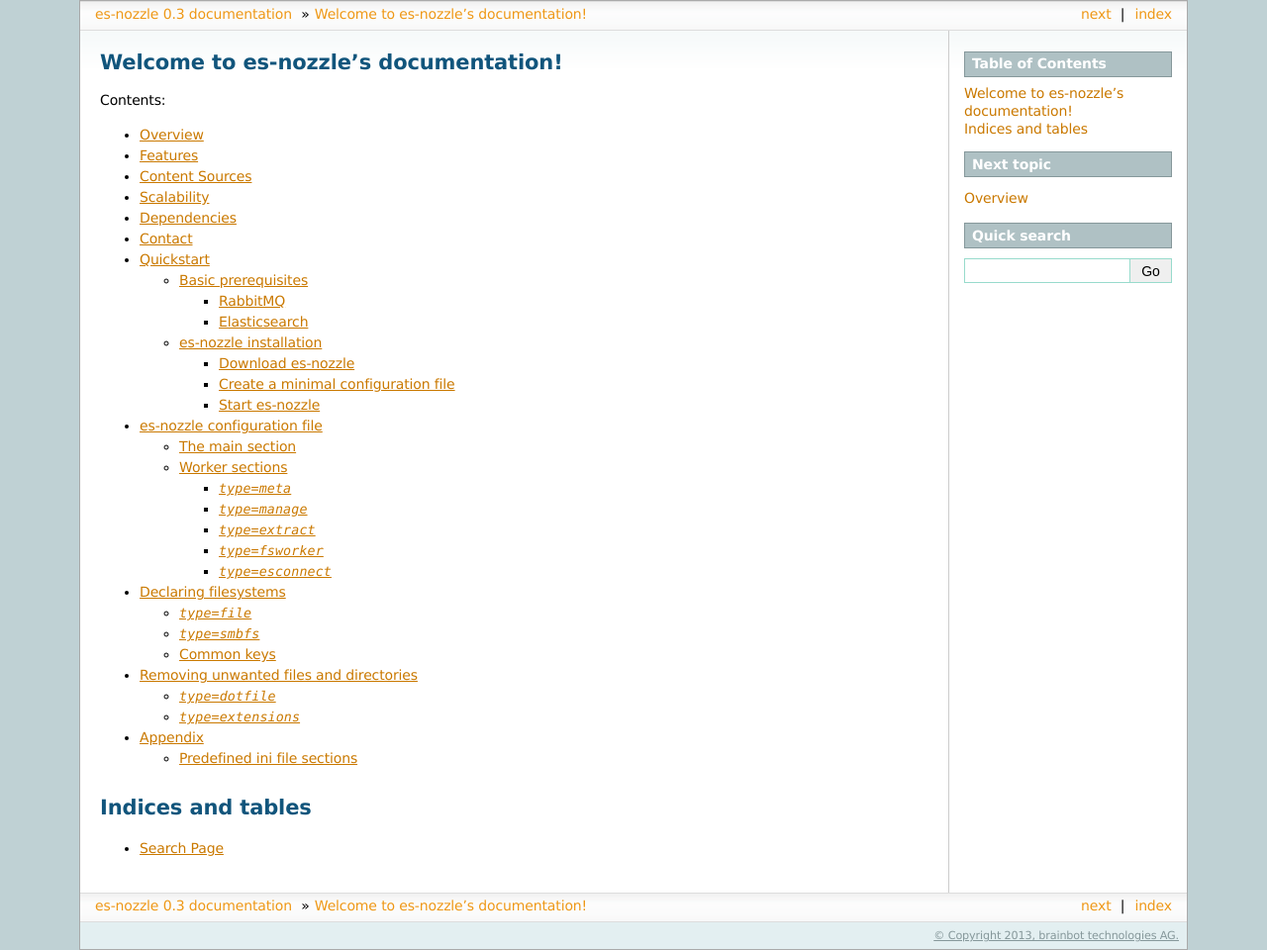
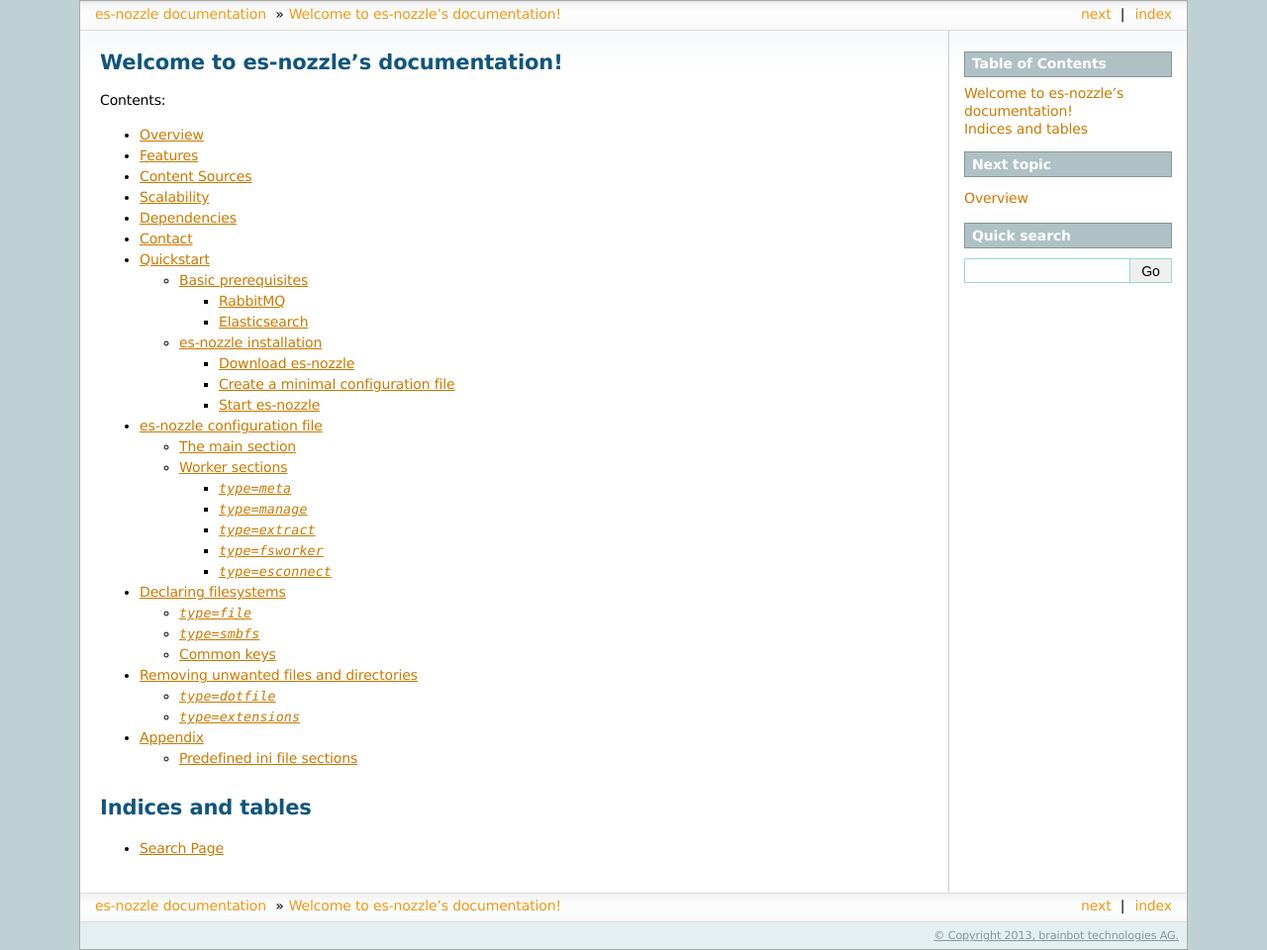
Before and after one commit to brainbot-com/es-nozzle, a Sphinx documentation site: the page built from doc/index.rst, in a window 1280 px wide. Shown: the whole page at 99% size. Built offline with Sphinx 7.4.7, drawn with Linux system fonts in a browser that asks for light colours; the version number could not be read and is left out; some of the changed lines change nothing that is shown.

Commit message:
read version for docs from project.clj

```diff
--- a/doc/conf.py
+++ b/doc/conf.py
@@ -48,9 +48,17 @@
 # built documents.
 #
 # The short X.Y version.
-version = '0.3'
+#version = '0.3'
 # The full version, including alpha/beta/rc tags.
-release = '0.3'
+#release = '0.3'
+
+def get_version():
+    for line in open(os.path.normpath(os.path.join(__file__, "../../project.clj"))):
+        if "defproject" in line:
+            return line.split()[-1].strip('"')
+    assert "could not determine version"
+
+version = release = get_version()
 
 # The language for content autogenerated by Sphinx. Refer to documentation
 # for a list of supported languages.
```
